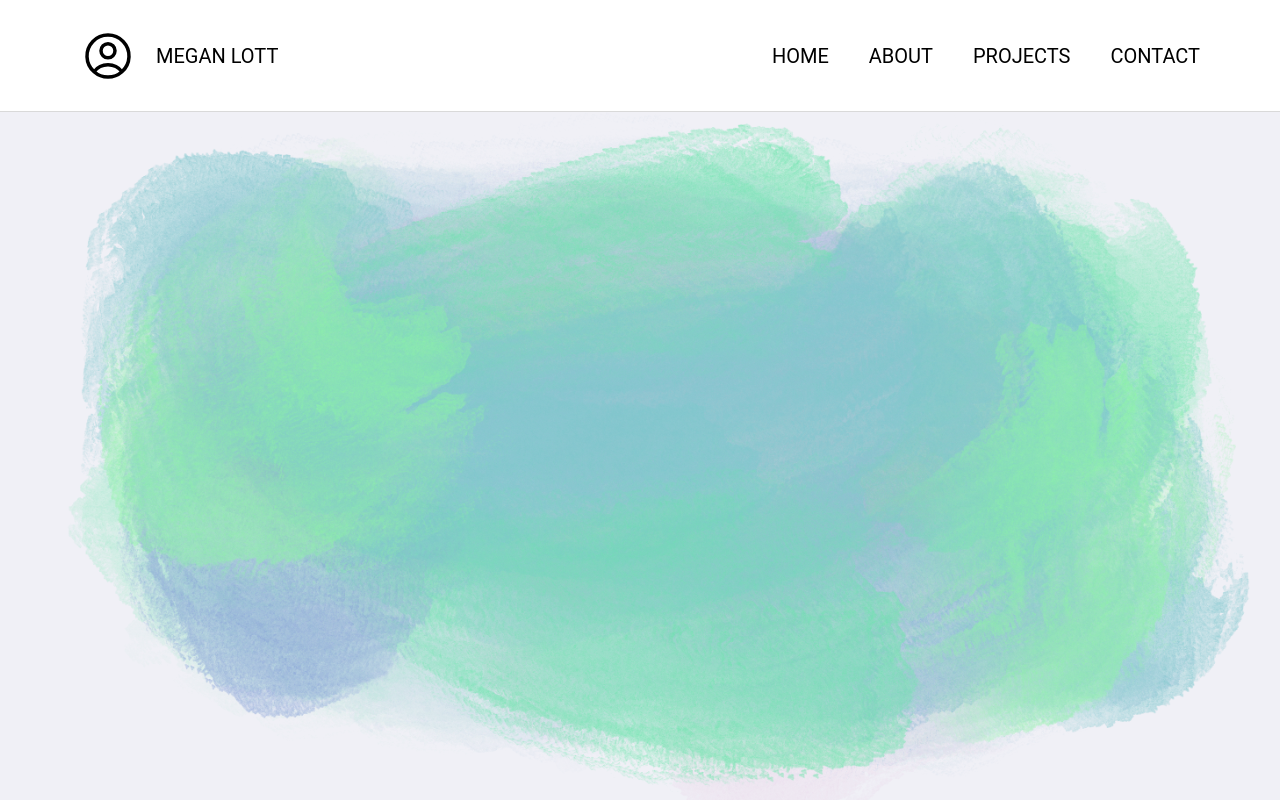
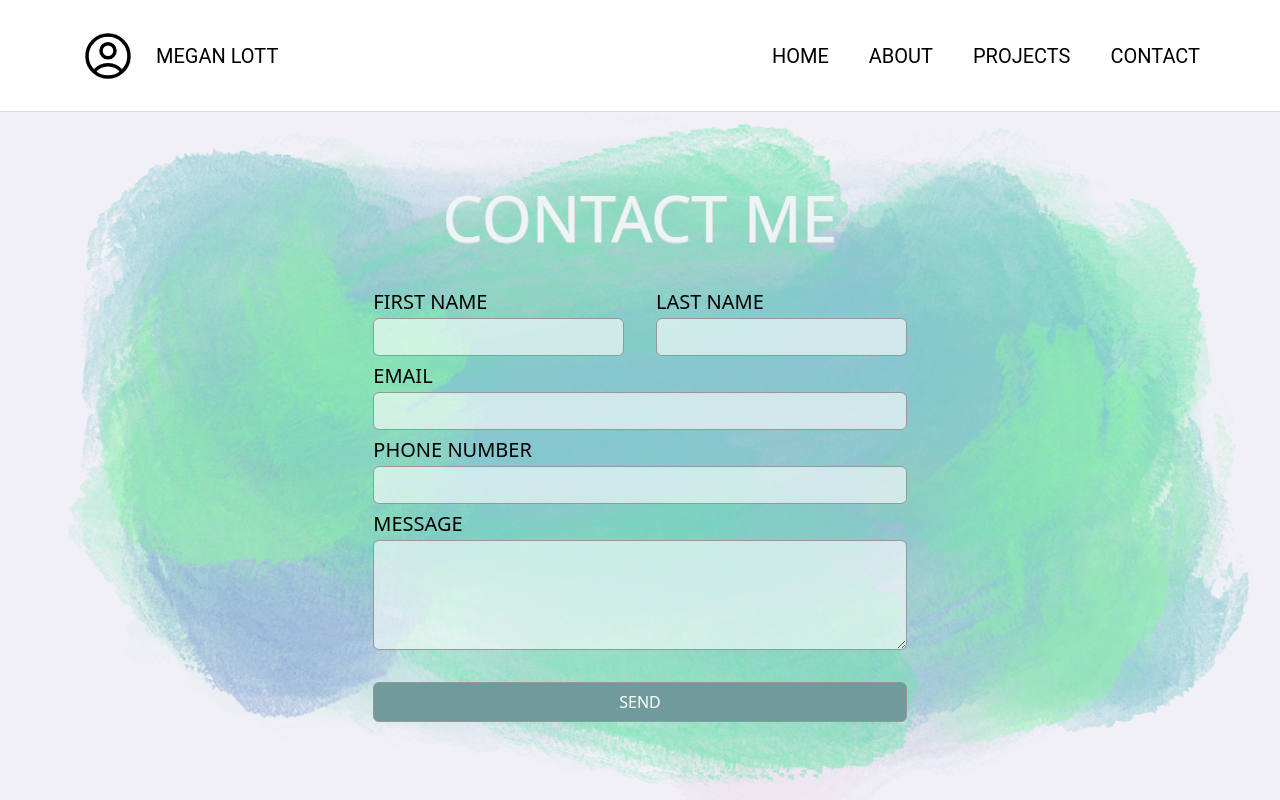
Before and after one commit to meglott/meganlott, a Next.js app: page /contact in a window 1280 px wide. Built offline with nearby package versions, Linux system fonts and the light colour scheme.

Commit message:
Add pages

```diff
--- a/components/layout/header.tsx
+++ b/components/layout/header.tsx
@@ -3,17 +3,17 @@ import Link from 'next/link'
 
 function HeaderComponent() {
     return (
-        <nav className="w-full h-28 bg-white border-b border-light-gray sticky top-0">
+        <nav className="sticky top-0 left-0 w-full h-28 bg-white border-b border-light-gray">
             <div className="flex w-full h-full py-5 px-10 justify-between items-center">
                 <div className="flex items-center pl-10 gap-5">
                     <UserCircleIcon className="h-14 w-14" />
                     <p className="uppercase text-xl font-roboto font-normal">Megan Lott</p>
                 </div>
                 <div className="flex justify-end items-center pr-10 gap-10">
-                    <Link href="#" className="uppercase text-xl font-roboto font-normal">Home</Link>
-                    <Link href="#" className="uppercase text-xl font-roboto font-normal">About</Link>
-                    <Link href="#" className="uppercase text-xl font-roboto font-normal">Projects</Link>
-                    <Link href="#" className="uppercase text-xl font-roboto font-normal">Contact</Link>
+                    <Link href="#home" className="uppercase text-xl font-roboto font-normal">Home</Link>
+                    <Link href="#about" className="uppercase text-xl font-roboto font-normal">About</Link>
+                    <Link href="#projects" className="uppercase text-xl font-roboto font-normal">Projects</Link>
+                    <Link href="#contact-page" className="uppercase text-xl font-roboto font-normal">Contact</Link>
                 </div>
             </div>
         </nav>
--- a/components/layout/layout.tsx
+++ b/components/layout/layout.tsx
@@ -13,8 +13,14 @@ export default function RootLayout({
 }) {
   return (
     <html lang="en">
-      <HeaderComponent />
-      <body>{children}</body>
+      <div className='flex flex-col min-h-screen'>
+        <header className='w-full fixed top-0'>
+          <HeaderComponent />
+        </header>
+        <main>
+          <body className='flex-1'>{children}</body>
+        </main>
+      </div>
     </html>
   )
 }
--- a/pages/about.tsx
+++ b/pages/about.tsx
@@ -2,7 +2,8 @@ export default function About() {
 	return (
 		<div
             role="about-page"
-            className="flex w-full h-full bg-light-green items-center place-content-center"
+            id="about"
+            className="flex-1 w-full h-full bg-light-green items-center place-content-center"
         >
             <div
                 role="content"
--- a/pages/contact.tsx
+++ b/pages/contact.tsx
@@ -2,7 +2,69 @@ export default function Contact() {
 	return (
 		<div
 		role="contact-page"
+		id="contact-page"
 		className="flex-1 w-full h-full bg-light-purple bg-splash-screen bg-no-repeat bg-center bg-contain">
-		</div>
+            <div className="flex flex-col w-full h-full items-center justify-center">
+                <p className="text-heading text-light-green text-stroke">CONTACT ME</p>
+				<form action="#" method="POST" className="w-5/12 mx-auto mt-10">
+					<div className="grid grid-cols-1 gap-x-8 gap-y-6 sm:grid-cols-2">
+						<div>
+							<label className="block text-label">FIRST NAME</label>
+							<input
+								type="text"
+								name="first-name"
+								id="first-name"
+								autoComplete="given-name"
+								className="block w-full rounded-md px-3.5 py-1.5 bg-white/60 border border-gray"
+							/>
+						</div>
+						<div>
+							<label className="block text-label">LAST NAME</label>
+							<input
+								type="text"
+								name="last-name"
+								id="last-name"
+								autoComplete="family-name"
+								className="block w-full rounded-md px-3.5 py-1.5 bg-white/60 border border-gray"
+							/>
+						</div>
+					</div>
+					<div className="sm:col-span-2">
+						<label className="block text-label mt-1">EMAIL</label>
+						<input
+							type="text"
+							name="email"
+							id="email"
+							autoComplete="email"
+							className="block w-full rounded-md px-3.5 py-1.5 bg-white/60 border border-gray"
+						/>
+					</div>
+					<div className="sm:col-span-2">
+						<label className="block text-label mt-1">PHONE NUMBER</label>
+						<input
+							type="tel"
+							name="phone-number"
+							id="phone-number"
+							autoComplete="tel"
+							className="block w-full rounded-md px-3.5 py-1.5 bg-white/60 border border-gray"
+						/>
+					</div>
+					<div className="sm:col-span-2">
+						<label className="block text-label mt-1">MESSAGE</label>
+						<textarea
+							name="message"
+							id="message"
+							rows={4}
+							className="block w-full rounded-md px-3.5 py-1.5 bg-white/60 border border-gray"
+						/>
+					</div>
+					<div className="mt-8">
+						<button type="submit" className="block h-10 w-full rounded-md px-3.5 py-1.5 text-white bg-button border border-gray">
+							SEND
+						</button>
+					</div>
+				</form>
+            </div>
+        </div>
 	);
 };
--- a/pages/home.tsx
+++ b/pages/home.tsx
@@ -2,6 +2,7 @@ export default function Home() {
 	return (
 		<div
 		role="title-page"
+        id="home"
 		className="flex-1 w-full h-full bg-splash-screen bg-no-repeat bg-center bg-contain">
 			<div className="flex flex-col w-full h-full items-center justify-center gap-3">
 				<p className="text-title text-light-green text-stroke">MEGAN LOTT</p>
--- a/pages/index.tsx
+++ b/pages/index.tsx
@@ -5,7 +5,7 @@ import Projects from "./projects";
 
 export default function HomePage() {
 	return (
-		<div className="h-full w-full">
+		<div className="h-screen w-full">
 			<Home />
 			<About />
 			<Projects />
--- a/pages/projects.tsx
+++ b/pages/projects.tsx
@@ -1,9 +1,31 @@
+import Image from "next/image";
+
 export default function Projects() {
 	return (
 		<div
 		role="projects-page"
+        id="projects"
 		className="flex-1 w-full h-full bg-white"
         >
+			<div role="header" className="h-40 pt-14 bg-heading bg-no-repeat bg-center bg-contain text-center">
+				<p className="text-heading text-light-green text-stroke">PROJECTS</p>
+			</div>
+			<div role="cards" className="grid pt-20 justify-items-center">
+				<div role="project-card-1" className="max-w-sm rounded-xl overflow-hidden shadow-lg">
+					<img className="w-full" src="/splash-screen.png" alt="meganlott.com" />
+					<div className="px-6 py-4">
+						<div className="font-bold text-xl mb-2">meganlott.com</div>
+						<p className="text-gray-700 text-base">
+						You're looking at it! This portfolio site was designed and built by yours truly.
+						</p>
+					</div>
+					<div className="px-6 pt-4 pb-2">
+						<span className="inline-block bg-light-gray rounded-full px-3 py-1 text-sm font-semibold text-black mr-2 mb-2">TypeScript</span>
+						<span className="inline-block bg-light-gray rounded-full px-3 py-1 text-sm font-semibold text-black mr-2 mb-2">Next.js</span>
+						<span className="inline-block bg-light-gray rounded-full px-3 py-1 text-sm font-semibold text-black mr-2 mb-2">TailwindCSS</span>
+					</div>
+				</div>
+			</div>
 		</div>
 	);
 };
--- a/tailwind.config.js
+++ b/tailwind.config.js
@@ -14,13 +14,18 @@ module.exports = {
         'light-gray': '#D9D9D9',
         'light-green': '#ECF5F5',
         'light-purple': '#F0F0F6',
+        'gray': '#979797',
+        'button': '#719A9C'
       },
       backgroundImage: {
         'splash-screen': "url('../public/splash-screen.png')",
+        'heading': "url('../public/heading.png')",
       },
       fontSize: {
         title: ['96px', {lineHeight: '96px', fontWeight: '400'}],
-        subtitle: ['32px', {lineHeight: '56px', fontWeight:'400px'}],
+        subtitle: ['32px', {lineHeight: '56px', fontWeight:'400'}],
+        heading: ['64px', {lineHeight: '56px', fontWeight: '400'}],
+        label: ['20px', {lineHeight: '32px', fontWeight: '400'}],
       }
     },
   },
```
Also changed, not shown: public/heading.png (added).
